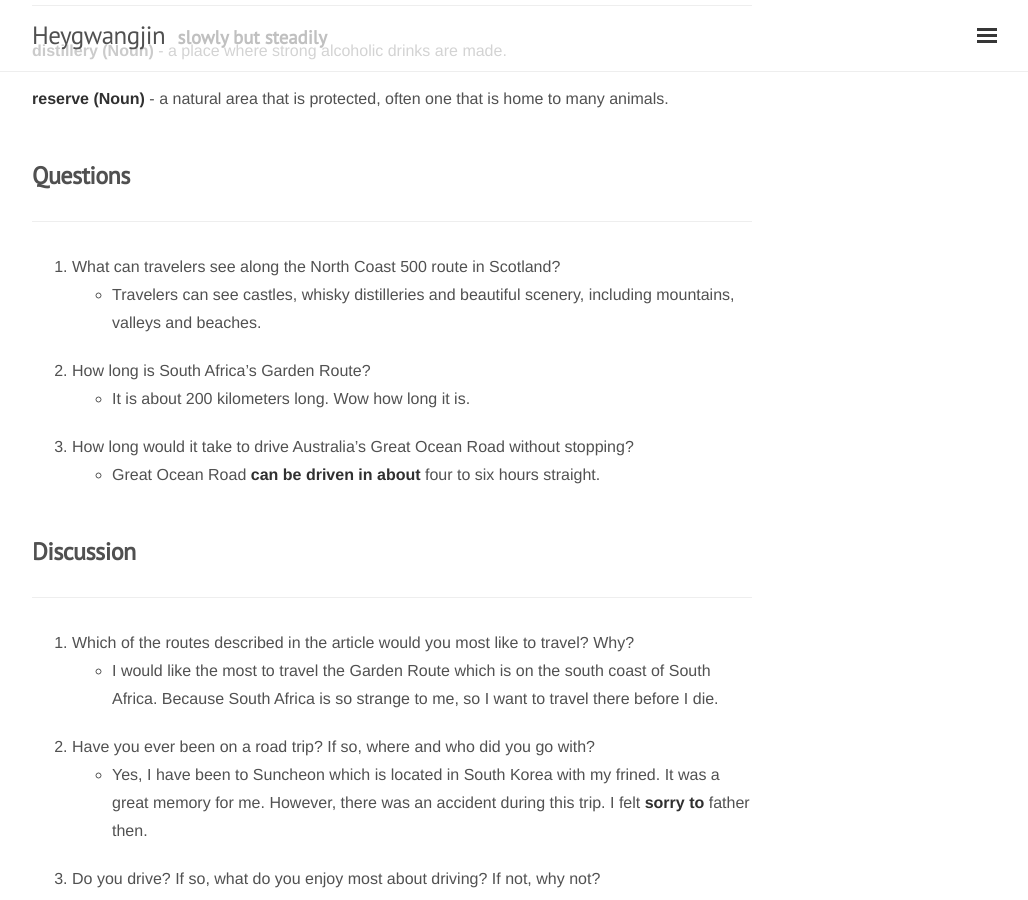
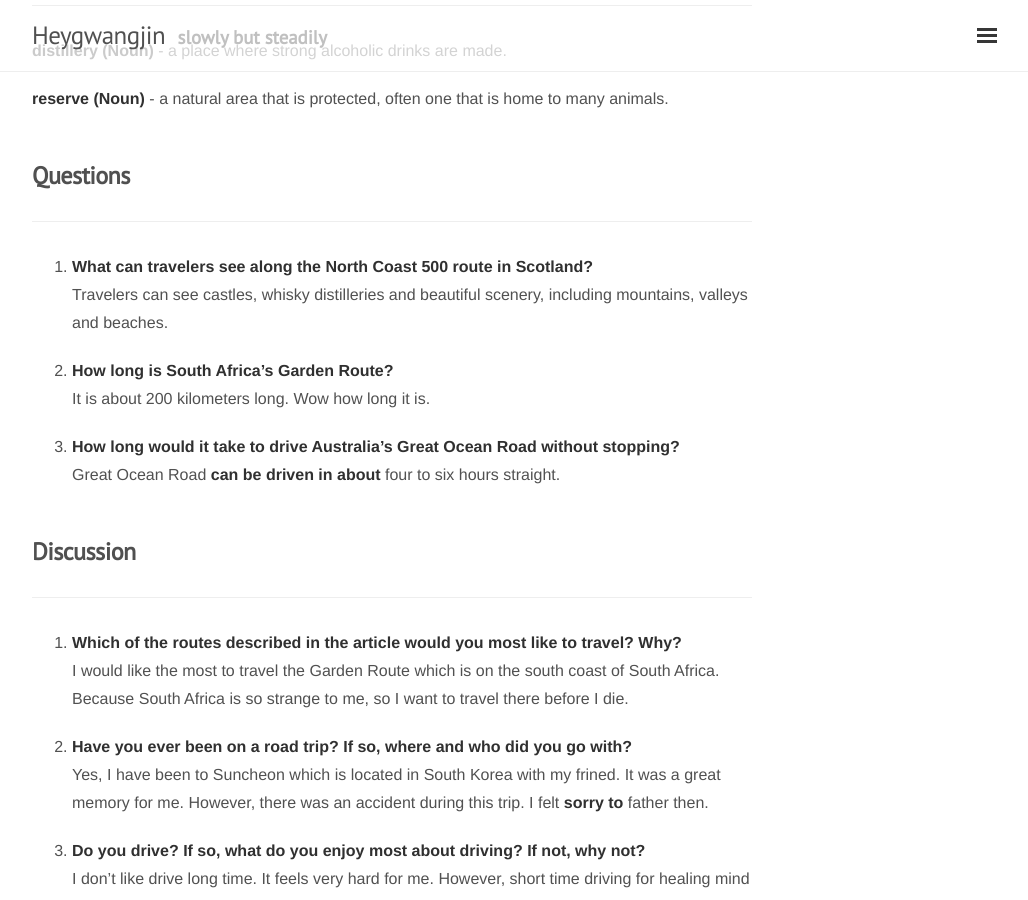
Before and after one commit to heygwangjin/heygwangjin.github.io, a Jekyll site: the page built from _posts/2021-03-04-engoo05.md, in a window 1280 px wide and 900 px high, scrolled down 3254 px. Shown: the whole window, without its empty margins (248-1276 px from the left). Built offline with Jekyll 4.4.1, drawn with Linux system fonts in a browser that asks for light colours; nearby versions of some CDN libraries; comment, search, counter and statistics services are not loaded.

Commit message:
Fix design

```diff
--- a/_posts/2021-03-04-engoo05.md
+++ b/_posts/2021-03-04-engoo05.md
@@ -45,25 +45,31 @@ While the route could be driven in about four to six hours straight, there’s a
 
 ## Questions
 * * *
-1. What can travelers see along the North Coast 500 route in Scotland?
-- Travelers can see castles, whisky distilleries and beautiful scenery, including mountains, valleys and beaches.
-2. How long is South Africa's Garden Route?
-- It is about 200 kilometers long. Wow how long it is.
-3. How long would it take to drive Australia's Great Ocean Road without stopping?
-- Great Ocean Road **can be driven in about** four to six hours straight.
+1. **What can travelers see along the North Coast 500 route in Scotland?**
+Travelers can see castles, whisky distilleries and beautiful scenery, including mountains, valleys and beaches.
+
+2. **How long is South Africa's Garden Route?**
+It is about 200 kilometers long. Wow how long it is.
+
+3. **How long would it take to drive Australia's Great Ocean Road without stopping?**
+Great Ocean Road **can be driven in about** four to six hours straight.
 
 ## Discussion
 * * *
-1. Which of the routes described in the article would you most like to travel? Why?
-- I would like the most to travel the Garden Route which is on the south coast of South Africa. Because South Africa is so strange to me, so I want to travel there before I die.
-2. Have you ever been on a road trip? If so, where and who did you go with?
-- Yes, I have been to Suncheon which is located in South Korea with my frined. It was a great memory for me. However, there was an accident during this trip. I felt **sorry to** father then.
-3. Do you drive? If so, what do you enjoy most about driving? If not, why not?
-- I don't like drive long time. It feels very hard for me. However, short time driving for healing mind is great.
-4. What is the longest trip you've ever taken by car? Did you enjoy it?
-- The longest trip I've ever taken by car is **where I answered question number one.**
-5. What areas or places would you suggest to someone planning a road trip in your country? Why?
-- I recommend you to travel Gyeongju which is located in Gyeong-buk of South Korea. This place has many tombs of **former Joseon kings** such as Taejong and Wonseong. You will be able to **spend time watching** these tombs and you will be able to search this on the Internet if you are interested in it.
+1. **Which of the routes described in the article would you most like to travel? Why?**
+I would like the most to travel the Garden Route which is on the south coast of South Africa. Because South Africa is so strange to me, so I want to travel there before I die.
+
+2. **Have you ever been on a road trip? If so, where and who did you go with?**
+Yes, I have been to Suncheon which is located in South Korea with my frined. It was a great memory for me. However, there was an accident during this trip. I felt **sorry to** father then.
+
+3. **Do you drive? If so, what do you enjoy most about driving? If not, why not?**
+I don't like drive long time. It feels very hard for me. However, short time driving for healing mind is great.
+
+4. **What is the longest trip you've ever taken by car? Did you enjoy it?**
+The longest trip I've ever taken by car is **where I answered question number one.**
+
+5. **What areas or places would you suggest to someone planning a road trip in your country? Why?**
+I recommend you to travel Gyeongju which is located in Gyeong-buk of South Korea. This place has many tombs of **former Joseon kings** such as Taejong and Wonseong. You will be able to **spend time watching** these tombs and you will be able to search this on the Internet if you are interested in it.
 
 ## Reference
 * * *
```
